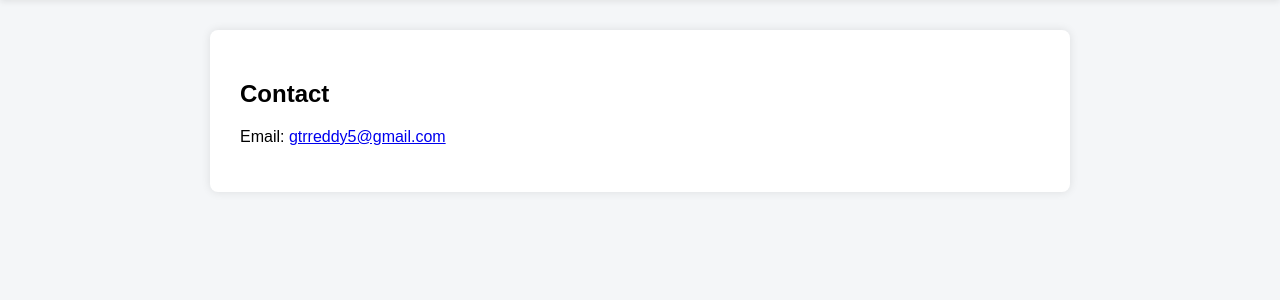
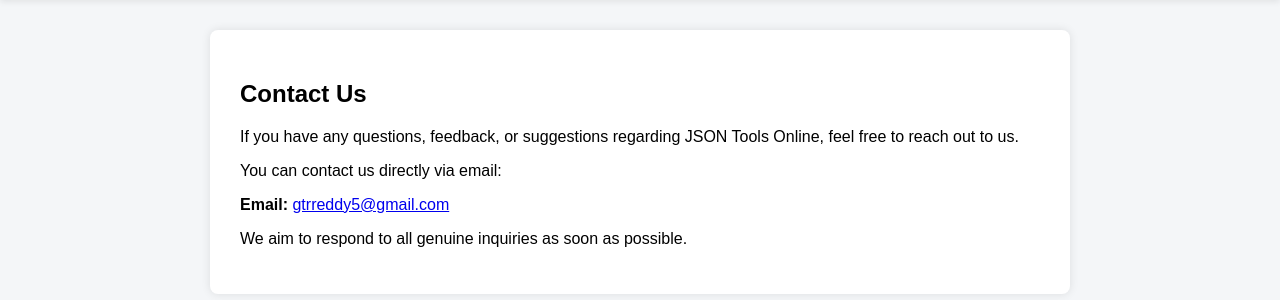
Before and after one commit to gtrreddy5/json_validator, a Flask app: page /contact in a window 1280 px wide. Shown: the part 95-395 px from the top of the page. Run offline with Flask 3, Linux system fonts and the light colour scheme.

Commit message:
Update contact.html

```diff
--- a/templates/contact.html
+++ b/templates/contact.html
@@ -1,8 +1,26 @@
 {% extends "base.html" %}
 {% block title %}Contact | JSON Tools Online{% endblock %}
+
 {% block content %}
 <div class="container page-container">
-    <h2>Contact</h2>
-    <p>Email: <a href="mailto:gtrreddy5@gmail.com">gtrreddy5@gmail.com</a></p>
+    <h2>Contact Us</h2>
+
+    <p>
+        If you have any questions, feedback, or suggestions regarding
+        JSON Tools Online, feel free to reach out to us.
+    </p>
+
+    <p>
+        You can contact us directly via email:
+    </p>
+
+    <p>
+        <strong>Email:</strong>
+        <a href="mailto:gtrreddy5@gmail.com">gtrreddy5@gmail.com</a>
+    </p>
+
+    <p>
+        We aim to respond to all genuine inquiries as soon as possible.
+    </p>
 </div>
 {% endblock %}
```
